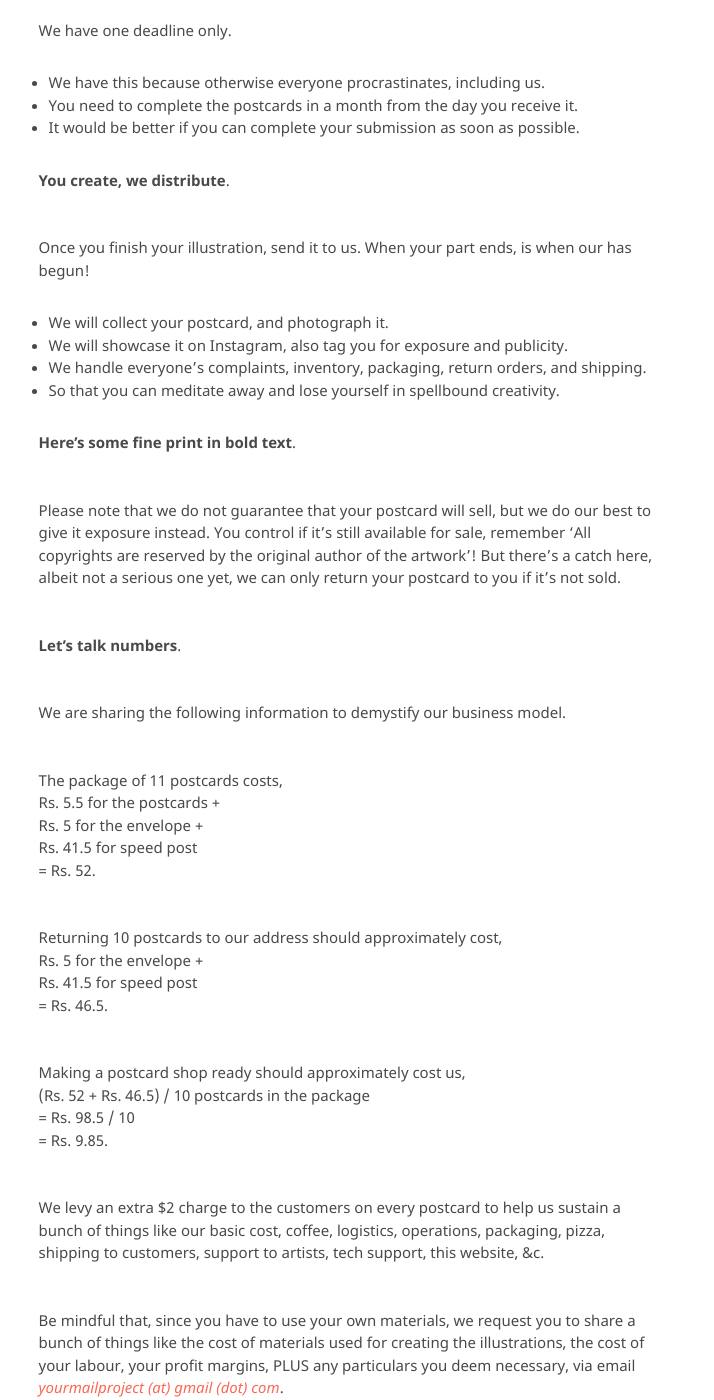
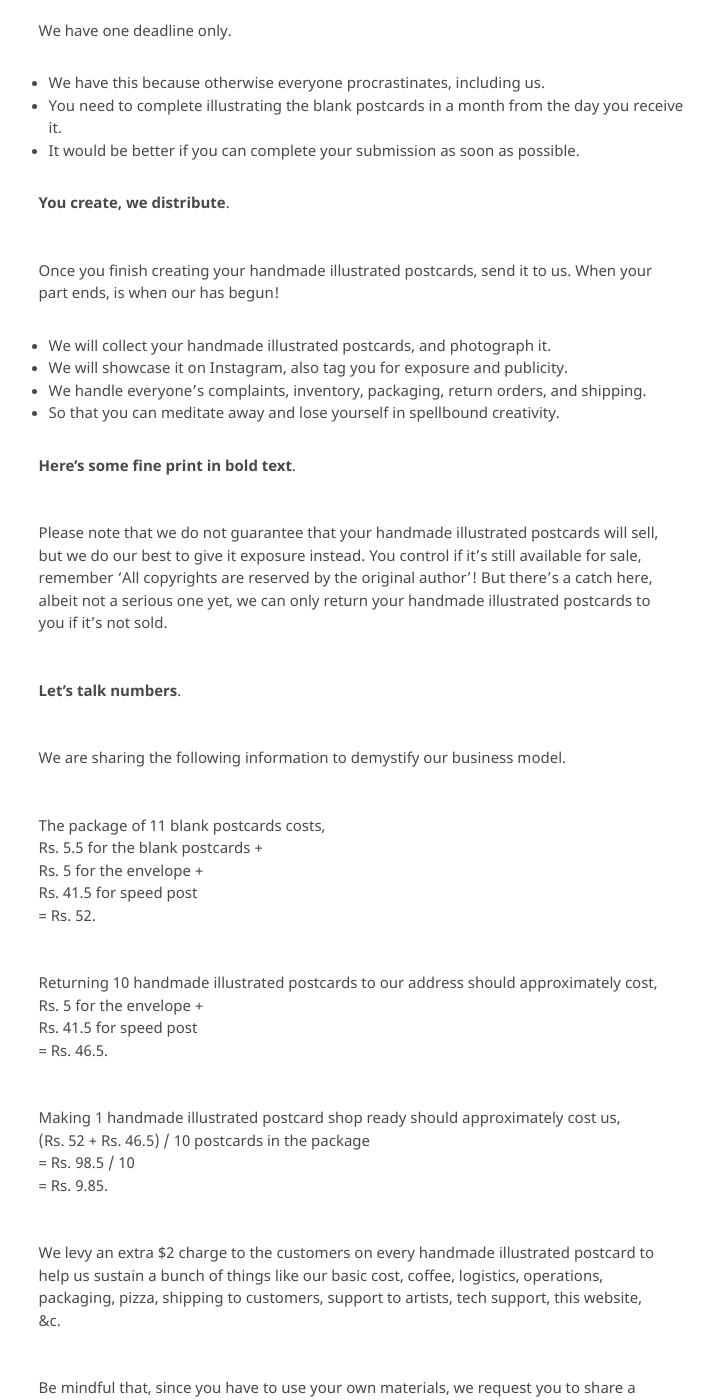
Before and after one commit to kvshvlin/yourmailproject, a Jekyll site: the page built from join.md, in a window 1280 px wide and 1400 px high, scrolled down 1009 px. Shown: the whole window, without its empty margins (389-1103 px from the left). Built offline with Jekyll 4.4.1, drawn with Linux system fonts in a browser that asks for light colours; our own code applies the rules of GitHub Pages for plain Markdown files; some of the changed text lies outside the part shown.

Commit message:
Update join.md

```diff
--- a/join.md
+++ b/join.md
@@ -12,7 +12,7 @@ Once you receive this package, you can go all in! Unleash your creativity.
 
 **Creating a symbiotic relationship**.
 
-Remember, we handle, respect, think of, and treat your work so that ‘All copyrights are reserved by the original author of the artwork’ is something we can all agree upon.
+Remember, we handle, respect, think of, and treat your work so that ‘All copyrights are reserved by the original author’ is something we can all agree upon.
 
 If you want to share work in progress images with the collective then use this hashtag '#yourmailproject'. We will repost, tag, and share your stories and post with our Instagram followers.
 
@@ -21,48 +21,48 @@ If you want to share work in progress images with the collective then use this h
 We have one deadline only.
 
 - We have this because otherwise everyone procrastinates, including us.
-- You need to complete the postcards in a month from the day you receive it.
+- You need to complete illustrating the blank postcards in a month from the day you receive it.
 - It would be better if you can complete your submission as soon as possible.
 
 **You create, we distribute**.
 
-Once you finish your illustration, send it to us. When your part ends, is when our has begun!
+Once you finish creating your handmade illustrated postcards, send it to us. When your part ends, is when our has begun!
 
-- We will collect your postcard, and photograph it.
+- We will collect your handmade illustrated postcards, and photograph it.
 - We will showcase it on Instagram, also tag you for exposure and publicity.
 - We handle everyone's complaints, inventory, packaging, return orders, and shipping.
 - So that you can meditate away and lose yourself in spellbound creativity.
 
 **Here's some fine print in bold text**.
 
-Please note that we do not guarantee that your postcard will sell, but we do our best to give it exposure instead. You control if it’s still available for sale, remember ‘All copyrights are reserved by the original author of the artwork’! But there’s a catch here, albeit not a serious one yet, we can only return your postcard to you if it’s not sold.
+Please note that we do not guarantee that your handmade illustrated postcards will sell, but we do our best to give it exposure instead. You control if it’s still available for sale, remember ‘All copyrights are reserved by the original author’! But there’s a catch here, albeit not a serious one yet, we can only return your handmade illustrated postcards to you if it’s not sold.
 
 **Let's talk numbers**.
 
 We are sharing the following information to demystify our business model.
 
-The package of 11 postcards costs,
-Rs. 5.5 for the postcards +
+The package of 11 blank postcards costs,
+Rs. 5.5 for the blank postcards +
 Rs. 5 for the envelope +
 Rs. 41.5 for speed post
 = Rs. 52.
 
-Returning 10 postcards to our address should approximately cost,
+Returning 10 handmade illustrated postcards to our address should approximately cost,
 Rs. 5 for the envelope +
 Rs. 41.5 for speed post
 = Rs. 46.5.
 
-Making a postcard shop ready should approximately cost us,
+Making 1 handmade illustrated postcard shop ready should approximately cost us,
 (Rs. 52 + Rs. 46.5) / 10 postcards in the package
 = Rs. 98.5 / 10
 = Rs. 9.85.
 
-We levy an extra $2 charge to the customers on every postcard to help us sustain a bunch of things like our basic cost, coffee, logistics, operations, packaging, pizza, shipping to customers, support to artists, tech support, this website, &c.
+We levy an extra $2 charge to the customers on every handmade illustrated postcard to help us sustain a bunch of things like our basic cost, coffee, logistics, operations, packaging, pizza, shipping to customers, support to artists, tech support, this website, &c.
 
 Be mindful that, since you have to use your own materials, we request you to share a bunch of things like the cost of materials used for creating the illustrations, the cost of your labour, your profit margins, PLUS any particulars you deem necessary, via email
 [_yourmailproject (at) gmail (dot) com_](mailto:yourmailproject@gmail.com).
 
-This will help us figure the selling price of your postcard. We will pay you as an artist, only after your postcard sells. We hope you will love to be a part of our community.
+This will help us to figure selling price of a handmade illustrated postcard. We will pay you, only after your handmade illustrated postcard sells. We hope you will love to be a part of our community.
 
 <div class="roadmap-spacer-1"></div>
 
```
Also changed, not shown: other parts of join.md (+2 -2 lines).
